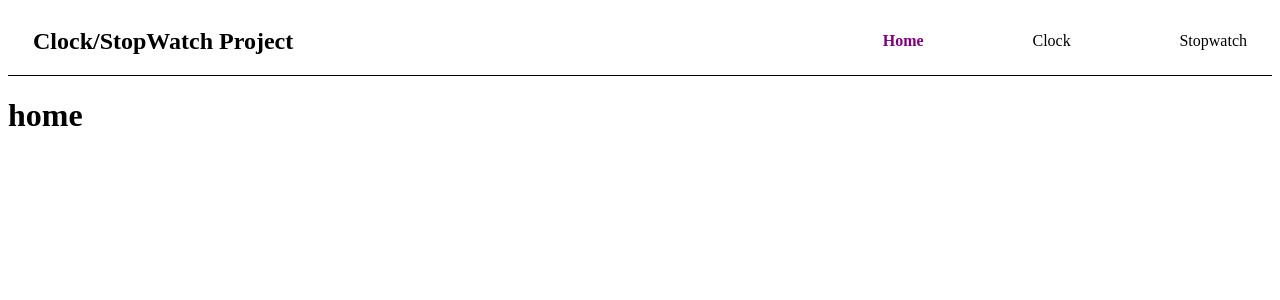
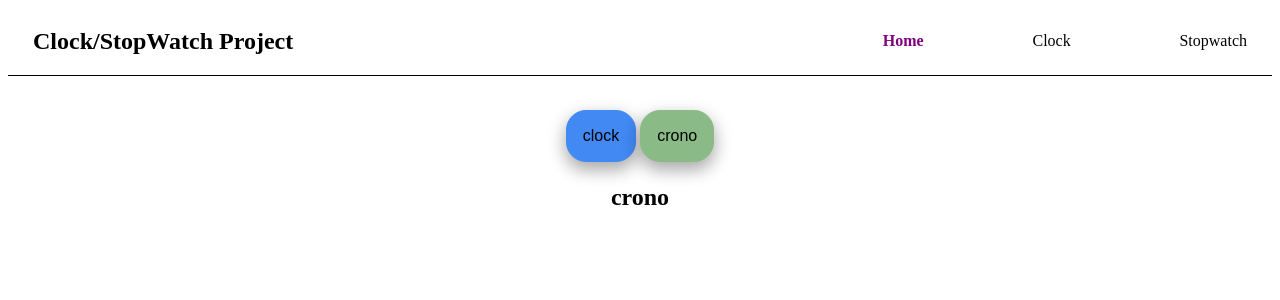
Before and after one commit to elisasoto/pt-abril-2021, a React (Create React App) app: page / in a window 1280 px wide. Shown: the top 300 px of the page. Built offline with nearby package versions, Linux system fonts and the light colour scheme.

Commit message:
clock page created and component mounted

```diff
--- a/src/pages/clock/index.jsx
+++ b/src/pages/clock/index.jsx
@@ -1,3 +1,13 @@
-export default function Clock() {
-  return <h1>clock</h1>;
+import Clock from "components/watch";
+
+export default function ClockPage({ enableClock, clock, status }) {
+  return (
+    <section className={`${enableClock}-crono`}>
+      {clock ? (
+        <Clock clock={clock} status={status} />
+      ) : (
+        <p className="loading-message">Loading...</p>
+      )}
+    </section>
+  );
 }
--- a/src/pages/crono/index.jsx
+++ b/src/pages/crono/index.jsx
@@ -1,3 +1,3 @@
-export default function Crono() {
+export default function CronoPage() {
   return <h1>crono</h1>;
 }
--- a/src/pages/home/index.jsx
+++ /dev/null
@@ -1,3 +0,0 @@
-export default function Home() {
-  return <h1>home</h1>;
-}
--- a/src/pages/index.jsx
+++ b/src/pages/index.jsx
@@ -1,7 +1,8 @@
 import { useEffect, useState } from "react";
 import Button from "components/button";
+import CronoPage from "pages/crono";
+import ClockPage from "pages/clock";
 import Crono from "components/crono";
-import Clock from "components/watch";
 
 import "./index.css";
 
@@ -101,6 +102,7 @@ export default function Base() {
         <Button text={buttonText.watch} handleClick={handleClickClock} />
         <Button text={buttonText.crono} handleClick={handleClickCrono} />
       </section>
+      <CronoPage />
       <section className={`${enableCrono}-crono`}>
         <Crono
           text={buttonText}
@@ -114,13 +116,7 @@ export default function Base() {
           status={status}
         />
       </section>
-      <section className={`${enableClock}-crono`}>
-        {clock ? (
-          <Clock clock={clock} status={status} />
-        ) : (
-          <p className="loading-message">Loading...</p>
-        )}
-      </section>
+      <ClockPage enableClock={enableClock} clock={clock} status={status} />
     </section>
   );
 }
```
Also changed, not shown: src/router/index.js (+6 -6 lines).
